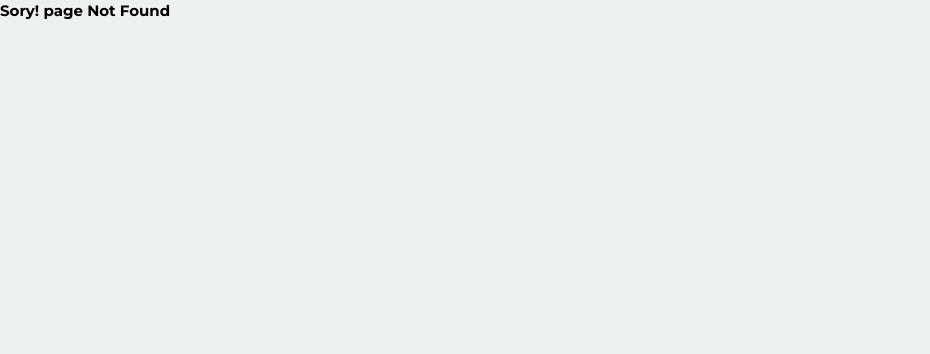
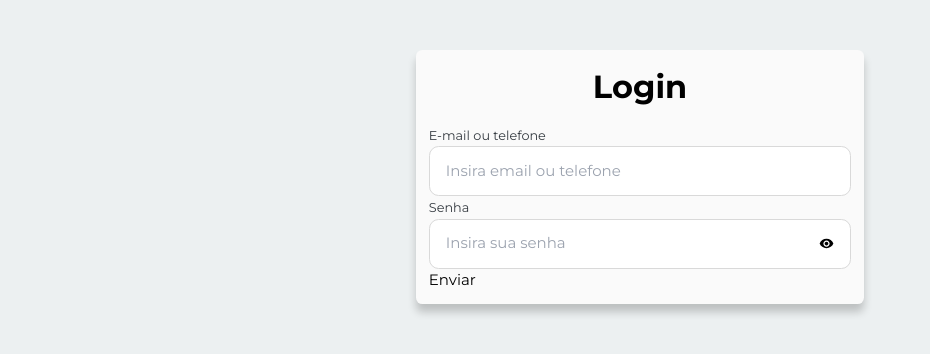
Before and after one commit to SoaresLeonardo/next-js-development, a Next.js app: page /example-2 in a window 1280 px wide. Before the commit this address had no page. Shown: the top 354 px of the page, without its empty margins (0-930 px from the left). Built offline with nearby package versions, Linux system fonts and the light colour scheme.

Commit message:
inversion dependency principle(Form)

```diff
--- /dev/null
+++ b/src/app/example-2/page.tsx
@@ -0,0 +1,51 @@
+'use client';
+
+import * as S from '@/components/Container';
+import Input from '@/components/Input';
+import { UserService } from '@/services/http/login';
+import { useForm } from 'react-hook-form';
+
+const useLogin = () => {
+  const { handleSubmit, register } = useForm({
+    defaultValues: {
+      login: '',
+      password: ''
+    }
+  });
+
+  const handleData = async (data: any) => {
+    await UserService.login({
+      login: data.login,
+      password: data.password
+    });
+  };
+
+  return {
+    handleSubmit,
+    register,
+    handleData
+  };
+};
+
+export default function Example() {
+  const { handleData, handleSubmit, register } = useLogin();
+  return (
+    <S.Container>
+      <h1>Login</h1>
+      <form onSubmit={handleSubmit(handleData)}>
+        <Input
+          {...register('login')}
+          placeholder="Insira email ou telefone"
+          label="E-mail ou telefone"
+        />
+        <Input
+          {...register('password')}
+          placeholder="Insira sua senha"
+          label="Senha"
+          type="password"
+        />
+        <button type="submit">Enviar</button>
+      </form>
+    </S.Container>
+  );
+}
```
